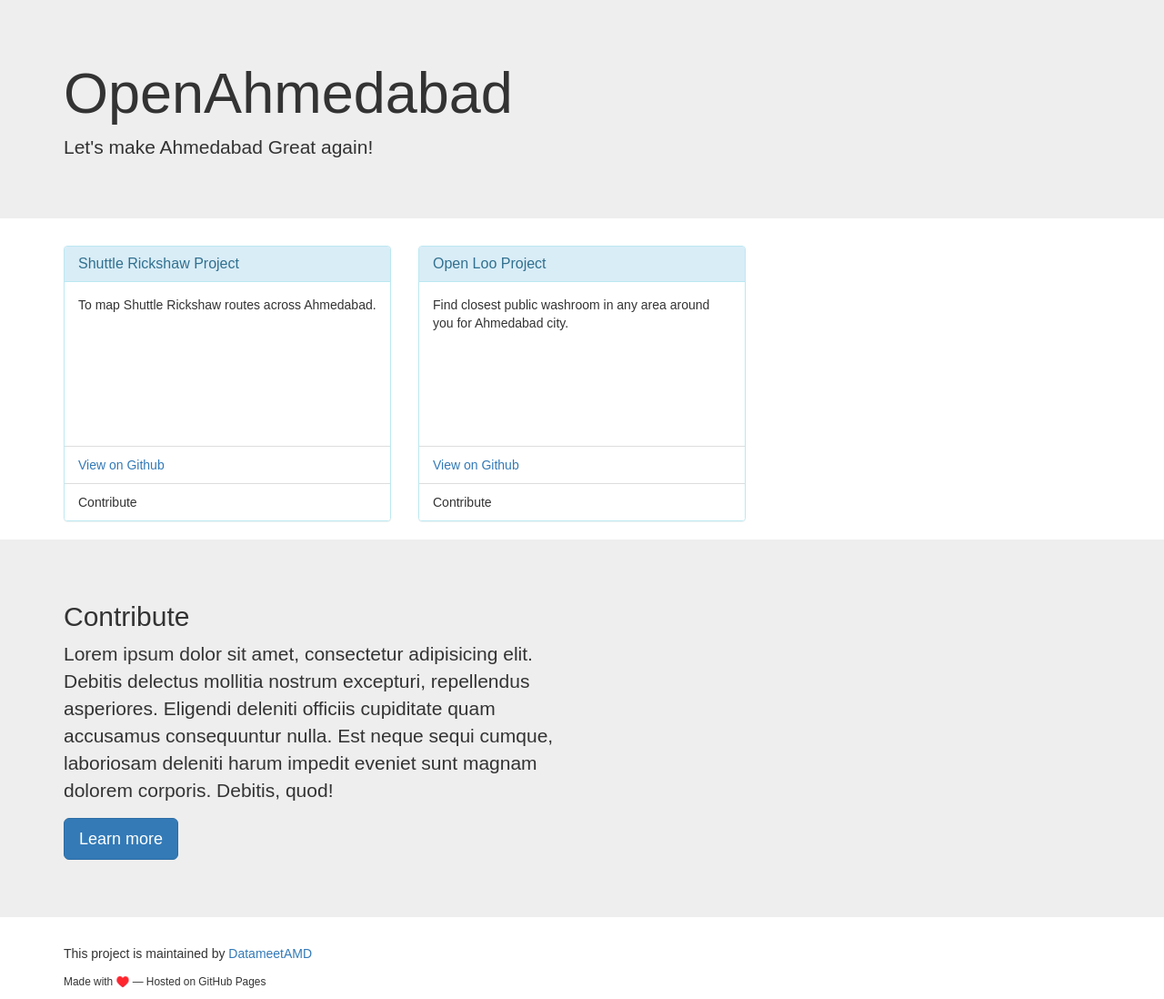
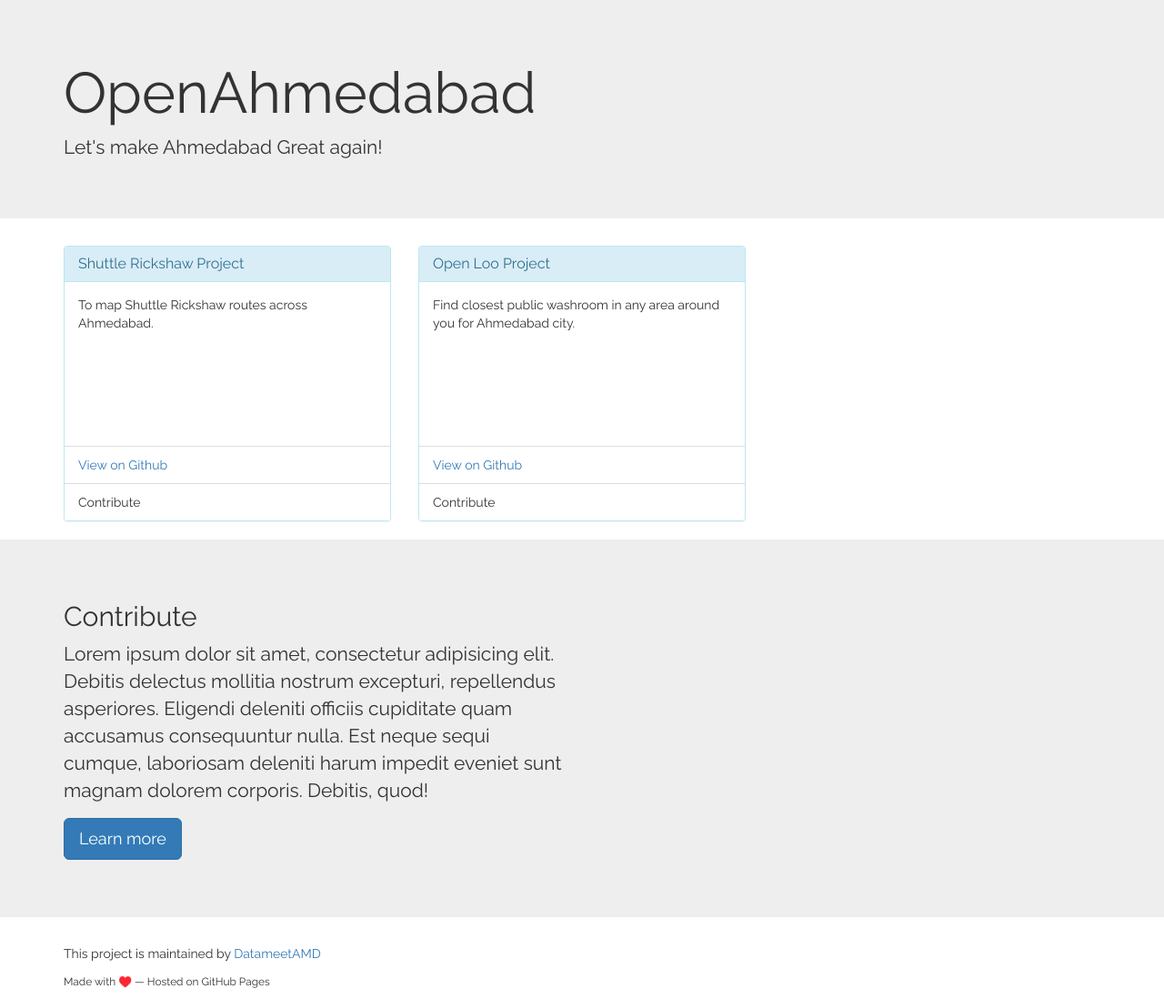
Before and after one commit to shravan91/openahmedabad.org, a Jekyll site: the page built from index.md, in a window 1280 px wide. Shown: the whole page at 91% size. Built offline with Jekyll 4.4.1, drawn with Linux system fonts in a browser that asks for light colours.

Commit message:
Adding missing Google font

```diff
--- a/_layouts/default.html
+++ b/_layouts/default.html
@@ -5,6 +5,7 @@
   <meta http-equiv="X-UA-Compatible" content="chrome=1">
   <meta name="viewport" content="width=device-width">
   <title>{{ site.title | default: site.github.repository_name }} by {{ site.github.owner_name }}</title>
+  <link href="https://fonts.googleapis.com/css?family=Raleway" rel="stylesheet">
   <link rel="stylesheet" href="https://maxcdn.bootstrapcdn.com/bootstrap/3.3.7/css/bootstrap.min.css" integrity="sha384-BVYiiSIFeK1dGmJRAkycuHAHRg32OmUcww7on3RYdg4Va+PmSTsz/K68vbdEjh4u" crossorigin="anonymous">
   <link rel="stylesheet" href="{{ '/assets/css/style.css?v=' | append: site.github.build_revision | relative_url }}">
     <!--[if lt IE 9]>
@@ -24,7 +25,6 @@
       <section>
         {{ content }}
       </section>
-
 
       <footer>
         <div class="container">
```
